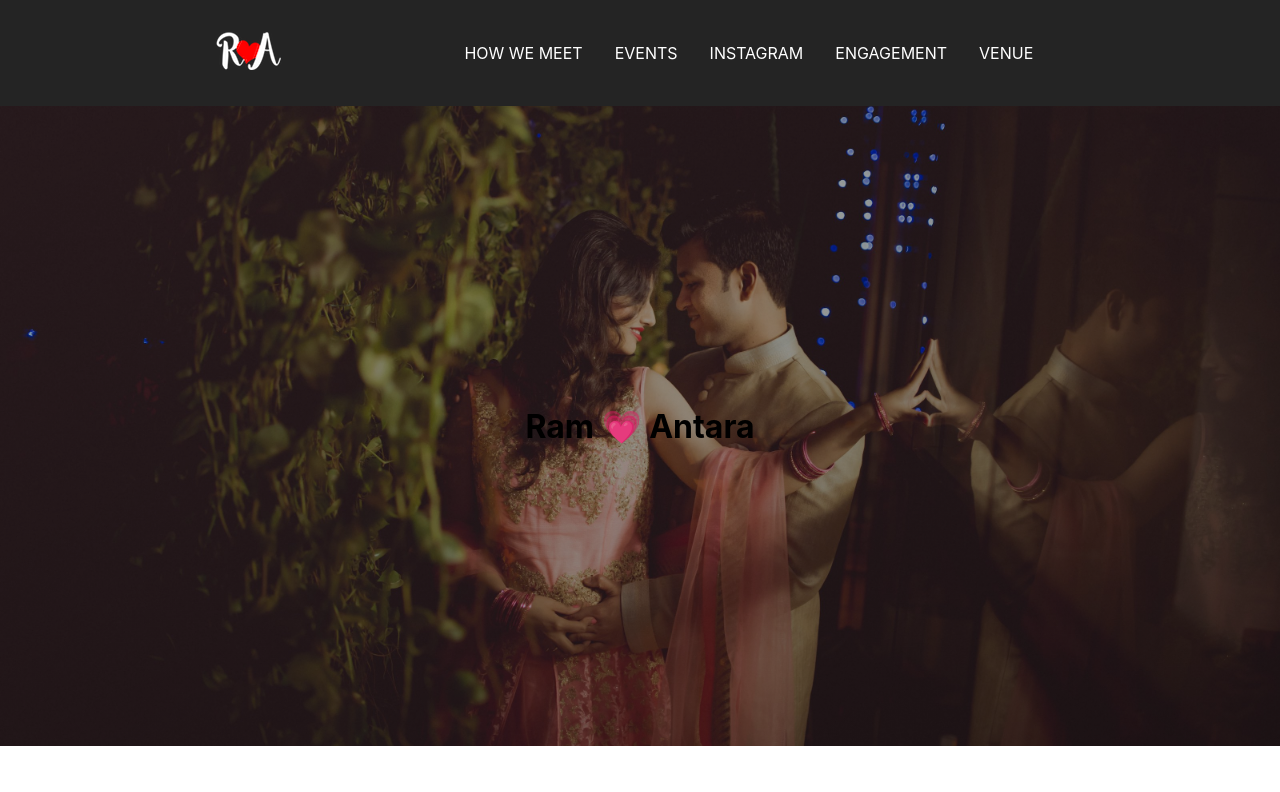
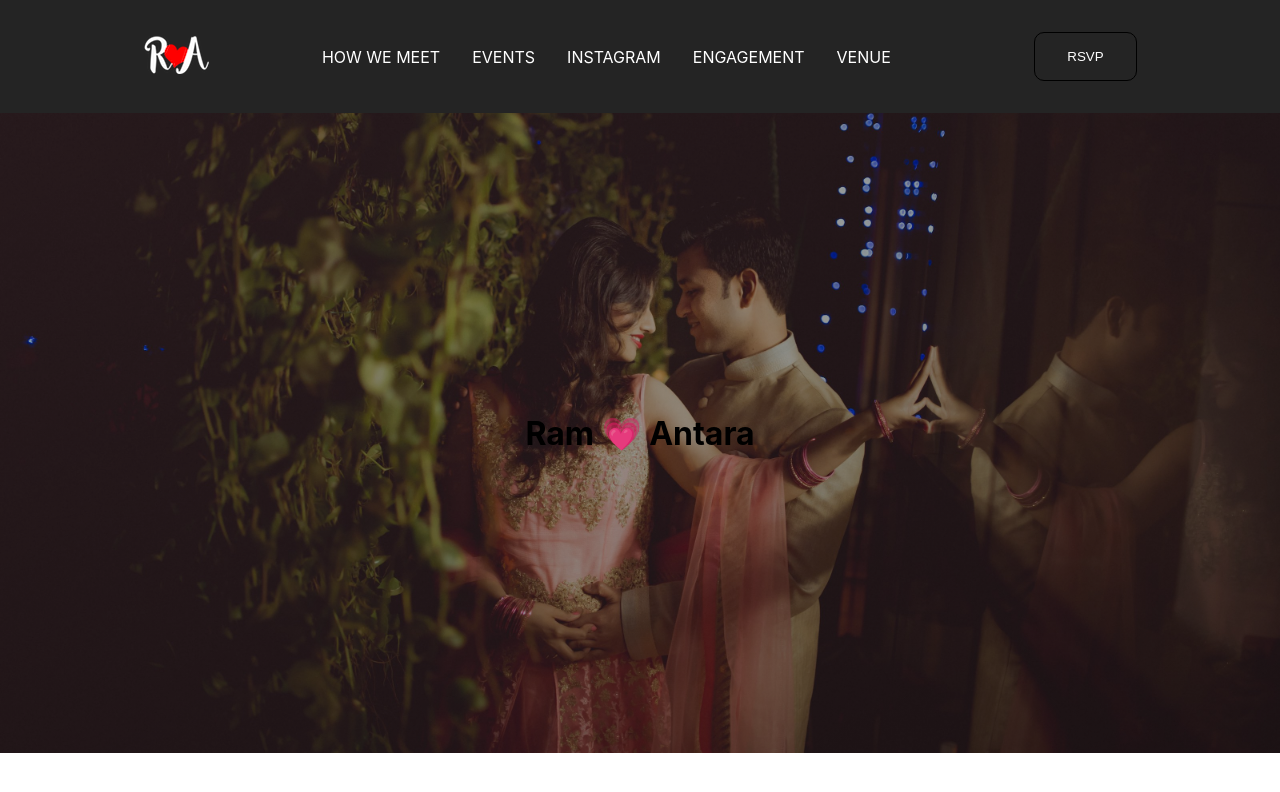
Before and after one commit to Jubril1464/Coding-platform-frontend, a React (Create React App) app: page / in a window 1280 px wide. Shown: the top 792 px of the page. Built offline with nearby package versions, Linux system fonts and the light colour scheme.

Commit message:
Added button component

```diff
--- /dev/null
+++ b/src/Component/Button/Button.js
@@ -0,0 +1,32 @@
+import React from "react";
+import btnStyles from "./Button.module.css";
+
+const Button = ({
+  children,
+  className,
+  color,
+  backgroundColor,
+  padding,
+  borderRadius,
+  border,
+  onClick,
+}) => {
+  return (
+    <button
+      onClick={onClick}
+      className={`${btnStyles.btn} ${className}`}
+      style={{
+        backgroundColor: backgroundColor,
+        padding: padding,
+        color: color,
+        borderRadius: borderRadius,
+        border: border,
+
+      }}
+    >
+      {children}
+    </button>
+  );
+};
+
+export default Button;
--- /dev/null
+++ b/src/Component/Button/Button.module.css
@@ -0,0 +1,8 @@
+.btn{
+    padding:1rem 2rem;
+    border: none;
+    cursor: pointer;
+}
+.btn:focus{
+    outline: none;
+}
--- a/src/Component/Nav/Nav.css
+++ /dev/null
@@ -1,23 +0,0 @@
-.header{
-    font-size: 1rem;
-    display: flex;
-    justify-content: space-evenly;
-    align-items: center;
-    background: rgba(0, 0, 0, 0.859);
-    padding: 2rem;
-}
-.nav__container > ul{
-    display: flex;
-    list-style-type: none;
-    text-decoration: none;
-
-}
-.nav__container > ul > a:visited, .nav__container > ul > a:link  {
-    text-decoration: none;
-    text-transform: uppercase;
-        color: #fff;
-
-}
-.nav--item{
-    margin-right: 2rem;
-}
--- a/src/Component/Nav/Nav.js
+++ b/src/Component/Nav/Nav.js
@@ -1,39 +1,42 @@
 import React from "react";
 import logo from "../../Assets/logo.png";
-import './Nav.css'
+import Button from "../Button/Button";
+import navStyles from './Nav.module.css'
+
 
 function Nav() {
   return (
-    <header className="header">
-      <div className="logo">
+    <header className={navStyles.header}>
+      <div className={navStyles.logo}>
         <a href="/">
           <img src={logo} alt="" />
         </a>
       </div>
-      <div className="nav__container">
-        <ul className="nav--items">
+      <div className={navStyles.nav__container}>
+        <ul className={navStyles.navItems}>
           <a href="">
             {" "}
-            <li className="nav--item">How we meet</li>{" "}
+            <li className={navStyles.navItem}>How we meet</li>{" "}
           </a>
           <a href="">
             {" "}
-            <li className="nav--item">Events</li>{" "}
+            <li className={navStyles.navItem}>Events</li>{" "}
           </a>
           <a href="">
             {" "}
-            <li className="nav--item">Instagram</li>{" "}
+            <li className={navStyles.navItem}>Instagram</li>{" "}
           </a>
           <a href="">
             {" "}
-            <li className="nav--item">Engagement</li>{" "}
+            <li className={navStyles.navItem}>Engagement</li>{" "}
           </a>
           <a href="">
             {" "}
-            <li className="nav--item">Venue</li>{" "}
+            <li className={navStyles.navItem}>Venue</li>{" "}
           </a>
         </ul>
       </div>
+     <Button color='#fff' backgroundColor='transparent' border='1px solid black' borderRadius='10px' >RSVP</Button>
     </header>
   );
 }
--- /dev/null
+++ b/src/Component/Nav/Nav.module.css
@@ -0,0 +1,28 @@
+.header {
+  font-size: 1rem;
+  display: flex;
+  justify-content: space-evenly;
+  align-items: center;
+  background: rgba(0, 0, 0, 0.859);
+  padding: 2rem;
+}
+.nav__container > ul {
+  display: flex;
+  list-style-type: none;
+  text-decoration: none;
+}
+.nav__container > ul > a:visited,
+.nav__container > ul > a:link {
+  text-decoration: none;
+  text-transform: uppercase;
+  color: #fff;
+}
+.navItem {
+  margin-right: 2rem;
+}
+.navBtn {
+  border-radius: 35px;
+  border: 1px solid black;
+  background-color: transparent;
+  color: #fff;
+}
--- a/src/Pages/HomePage/Homepage.js
+++ b/src/Pages/HomePage/Homepage.js
@@ -1,15 +1,14 @@
 import React from 'react'
-import './Homepage.css'
+import homeStyles from "./Homepage.module.css"
+import {Button} from '@mui/material'
 
 function Homepage() {
   return (
-      <div className='hero--section'>
-          <h1 className="heading--primary">
-              Ram 💗 Antara
-          </h1>
+    <div className={homeStyles.heroSection}>
+      <h1 className="heading--primary">Ram 💗 Antara</h1>
 
     </div>
-  )
+  );
 }
 
 export default Homepage
--- a/src/Pages/HomePage/Homepage.css
+++ b/src/Pages/HomePage/Homepage.module.css
@@ -1,4 +1,4 @@
-.hero--section {
+.heroSection {
   display: flex;
   justify-content: center;
   align-items: center;
--- a/src/index.css
+++ b/src/index.css
@@ -3,6 +3,9 @@
 *::before {
   margin: 0;
   padding: 0;
+}
+html{
+  box-sizing: border-box;
 }
 body {
   font-family: -apple-system, BlinkMacSystemFont, "Segoe UI", "Roboto", "Oxygen",
```
